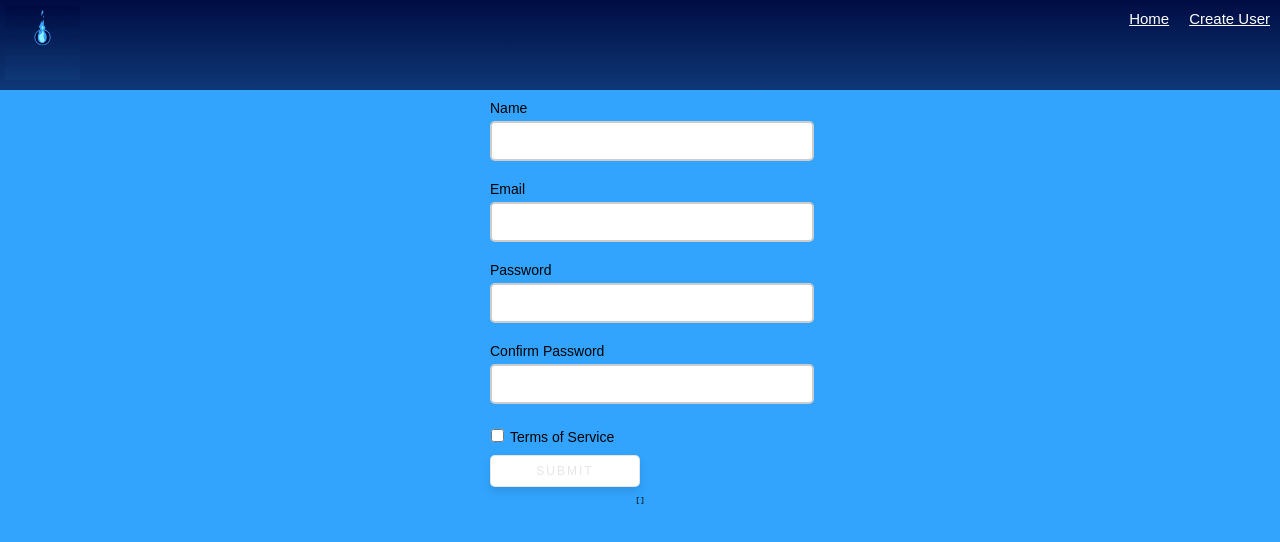
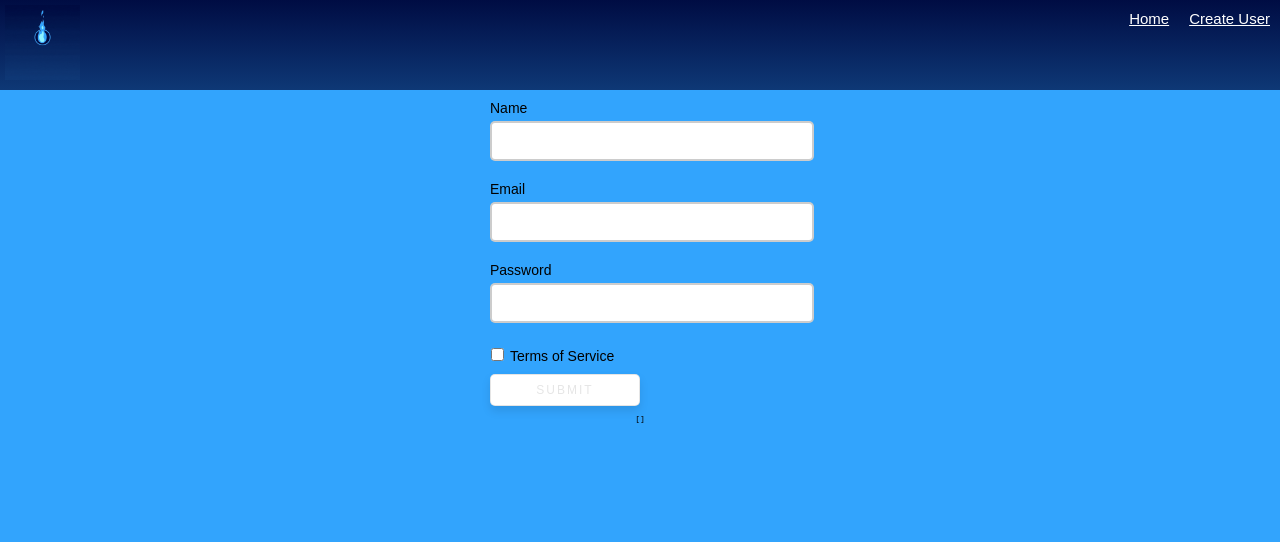
Before and after one commit to hillinm/chillin, a React (Create React App) app: page / in a window 1280 px wide. Shown: the top 542 px of the page. Built offline with nearby package versions, Linux system fonts and the light colour scheme.

Commit message:
First Commit

```diff
--- a/src/components/Form.js
+++ b/src/components/Form.js
@@ -7,8 +7,7 @@ export default function Form() {
   const [formState, setFormState] = useState({
     name: "",
     email: "",
-    motivation: "",
-    positions: "",
+    password: "",
     terms: ""
   });
 
@@ -16,8 +15,7 @@ export default function Form() {
   const [errors, setErrors] = useState({
     name: "",
     email: "",
-    motivation: "",
-    positions: "",
+    password: "",
     terms: ""
   });
 
@@ -54,7 +52,6 @@ export default function Form() {
         name: "",
         email: "",
         password: "",
-        passwordConfirm: "",
         terms: ""
       });
     });
@@ -77,7 +74,6 @@ export default function Form() {
     name: yup.string().required("Name is required"),
     email: yup.string().email().required("Email is required"),
     password: yup.string().min(8).required("Password is required"),
-    passwordConfirm: yup.string().required("Password Confirmation is Required"),
     terms: yup.boolean().oneOf([true], 'User must agree to Terms of Service')
   });
 
@@ -122,16 +118,9 @@ export default function Form() {
           value={formState.password}
           onChange={inputChange}
         />
-      </label>
-      <label htmlFor="passwordConfirm">
-        Confirm Password
-        <input
-          id="passwordConfirm"
-          type="password"
-          name="passwordConfirm"
-          value={formState.passwordConfirm}
-          onChange={inputChange}
-        />
+        {errors.password < 0 ? (
+          <p className="error">{errors.password}</p>
+        ) : null}
       </label>
       <label htmlFor="terms" className="terms">
         <input
```
Also changed, not shown: 1 other file (tests, documents, lock files or other folders).
